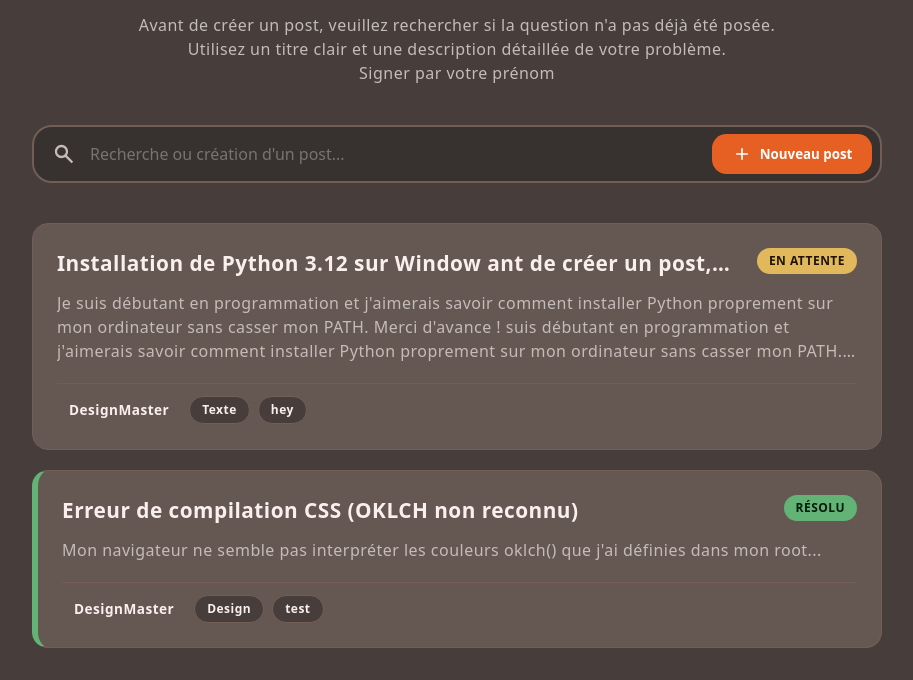
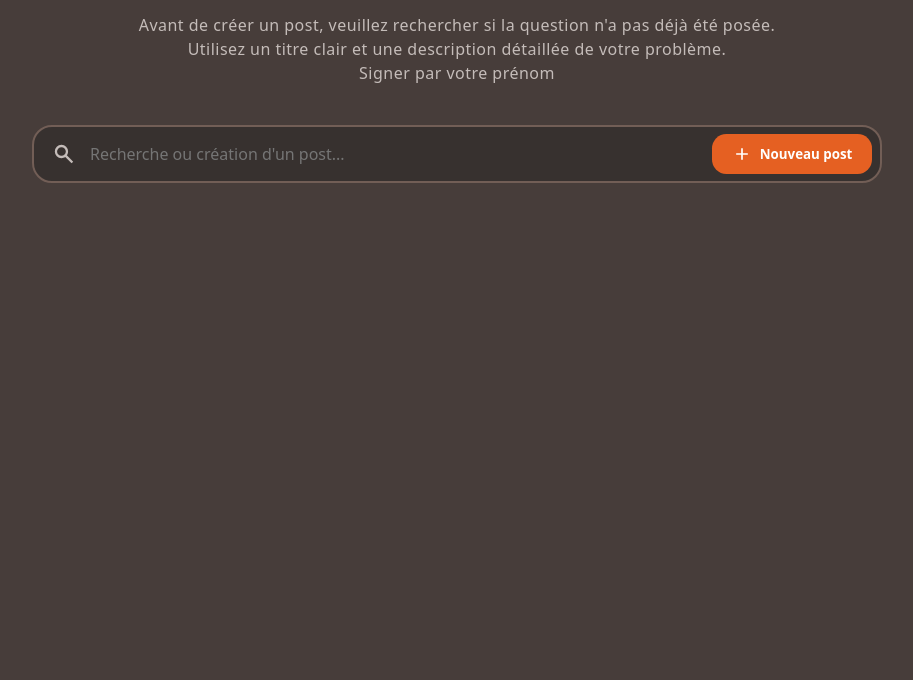
Before and after one commit to MyOrSomeone/Help-Center, a plain HTML site: page index.html in a window 1280 px wide. Shown: the part 131-811 px from the top of the page, without its empty margins (183-1096 px from the left). Drawn offline with Linux system fonts and the light colour scheme; no server answers; a web font is replaced by a local one.

Commit message:
Description de ce que tu as fait

```diff
--- a/index.html
+++ b/index.html
@@ -35,27 +35,7 @@
         </section>
 
         <section id="PostsContainer">
-            <article class="post-preview">
-                <div class="post-header">
-                    <h2>Installation de Python 3.12 sur Window ant de créer un post, veuillez rechercher si la question n'a pas s</h2>
-                    <span class="status status-pending">En attente</span>
-                </div>
-                <p>Je suis débutant en programmation et j'aimerais savoir comment installer Python proprement sur mon ordinateur sans casser mon PATH. Merci d'avance ! suis débutant en programmation et j'aimerais savoir comment installer Python proprement sur mon ordinateur sans casser mon PATH. Merci d'avance !suis débutant en programmation et j'aimerais savoir comment installer Python proprement sur mon ordinateur sans casser mon PATH. Merci d'avance !suis débutant en programmation et j'aimerais savoir comment installer Python proprement sur mon ordinateur sans casser mon PATH. Merci d'avance !suis débutant en programmation et j'aimerais savoir comment installer Python proprement sur mon ordinateur sans casser mon PATH. Merci d'avance !suis débutant en programmation et j'aimerais savoir comment installer Python proprement sur mon ordinateur sans casser mon PATH. Merci d'avance !suis débutant en programmation et j'aimerais savoir comment installer Python proprement sur mon ordinateur sans casser mon PATH. Merci d'avance !</p>
-                <div class="post-footer">
-                    <span class="tags"><span class="user"><strong>DesignMaster</strong></span><span class="tag">Texte</span><span class="tag">hey</span></span>
-                </div>
-            </article>
 
-            <article class="post-preview border-success">
-                <div class="post-header">
-                    <h2>Erreur de compilation CSS (OKLCH non reconnu)</h2>
-                    <span class="status status-success">Résolu</span>
-                </div>
-                <p>Mon navigateur ne semble pas interpréter les couleurs oklch() que j'ai définies dans mon root...</p>
-                <div class="post-footer">
-                    <span class="tags"><span class="user"><strong>DesignMaster</strong></span><span class="tag">Design</span><span class="tag">test</span></span>
-                </div>
-            </article>
         </section>
 
         <section id="PostOverlay">
```
